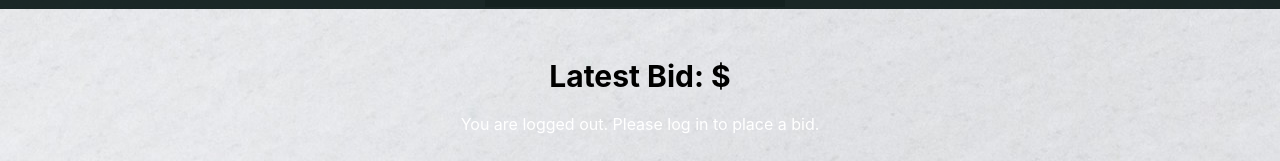
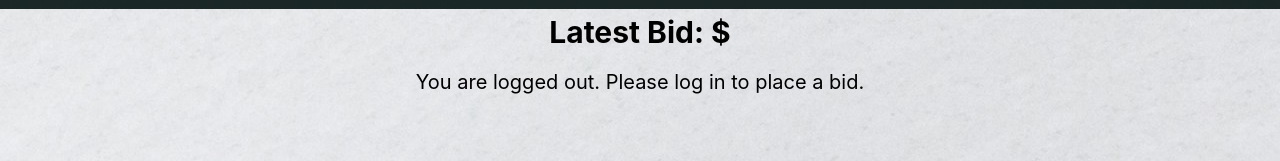
Before and after one commit to JuniperWrenMcGill/Clove-Art-House, a React (Create React App) app in the folder client/: page /buy in a window 1280 px wide. Shown: the part 791-952 px from the top of the page. Built offline with nearby package versions, Linux system fonts and the light colour scheme; no server answers; grey boxes are pictures that could not be loaded.

Commit message:
added styling to login promt

```diff
--- a/client/src/components/buy/buy.css
+++ b/client/src/components/buy/buy.css
@@ -96,3 +96,10 @@
   width: 300px; /* Adjust the width of the container as needed */
   height: 400px; /* Adjust the height of the container as needed */
 }
+
+.bid-section p{
+ font-size: 20px;
+  margin-bottom: 20px;
+  color:#000000;
+  margin-bottom: 100px;
+}
```
